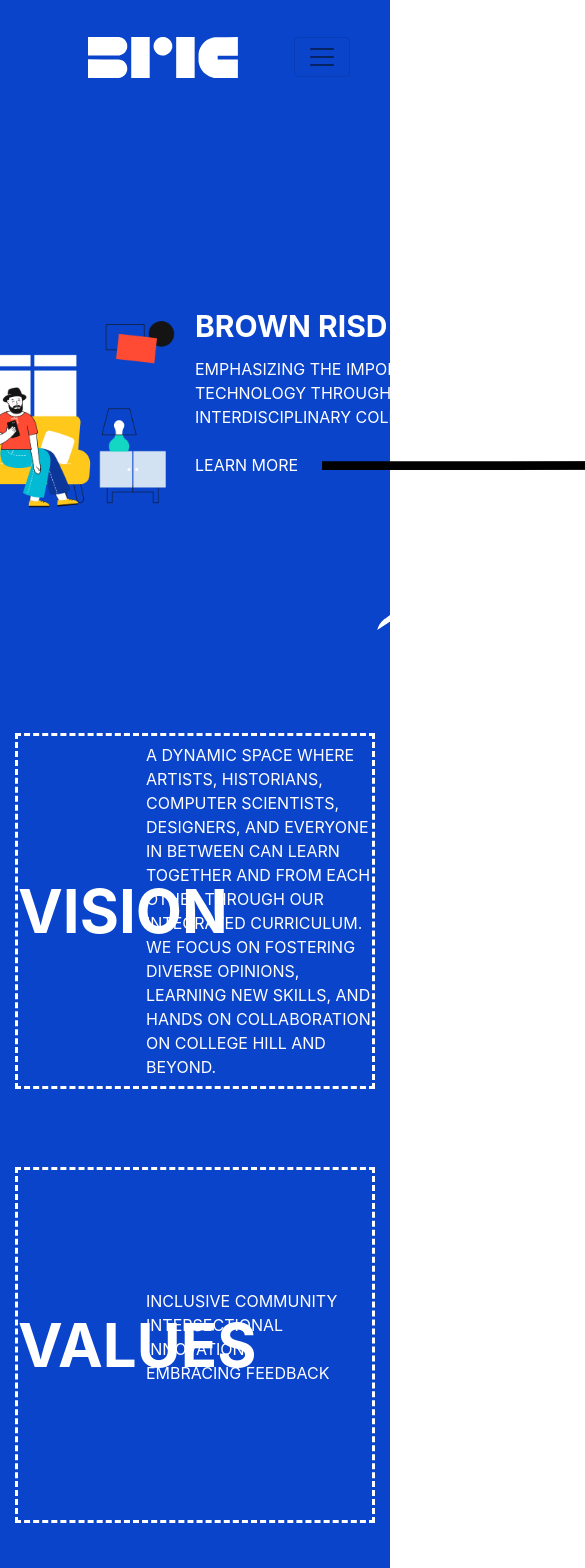
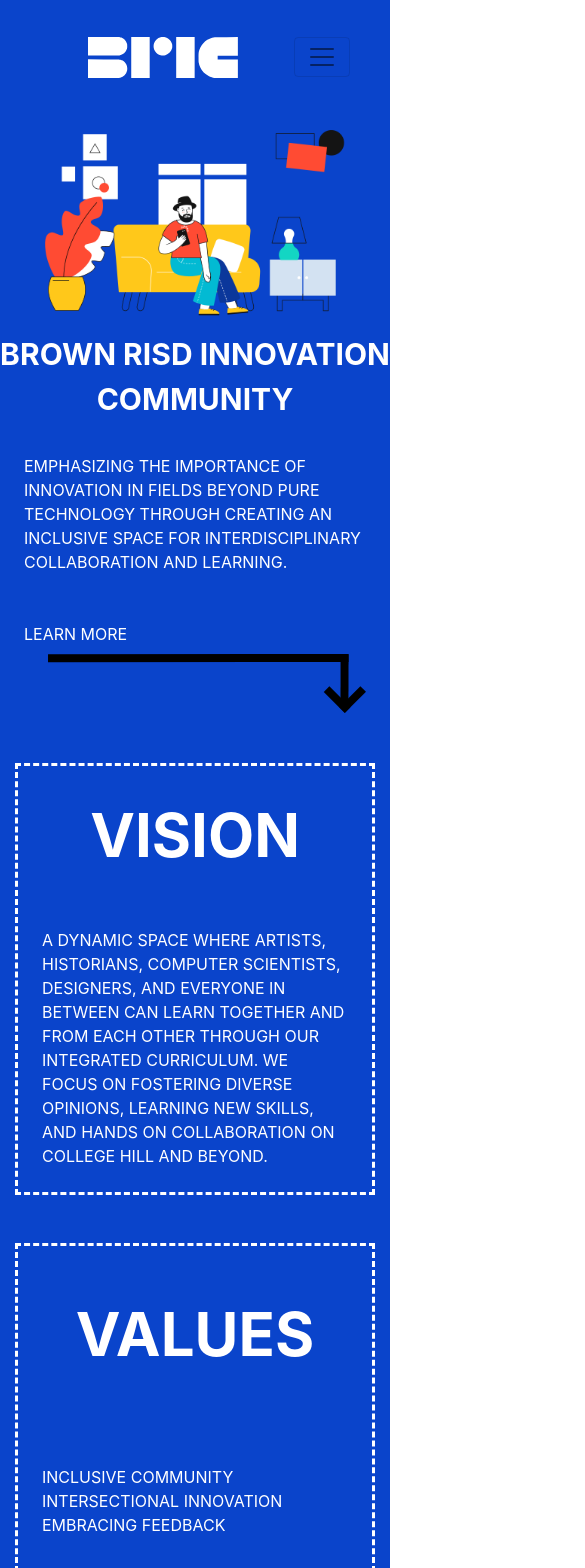
Before and after one commit to Brown-RISD-Innovation-Community/Brown-RISD-Innovation-Community.github.io, a React (Create React App) app: page / in a window 390 px wide. Shown: the top 1568 px of the page, 585 px wide, since content can reach past the window. Built offline with nearby package versions, Linux system fonts and the light colour scheme.

Commit message:
Responsive landing page

```diff
--- a/src/pages/LandingPage/index.js
+++ b/src/pages/LandingPage/index.js
@@ -20,18 +20,19 @@
     >
       <NavigationBar linkFontColor="white" />
       <Container
-        className="d-flex justify-content-center"
+        className="d-sm-flex justify-content-center"
         style={{ height: "600px", alignItems: " center" }}
       >
-        <Col>
+        <Row>
+        <Col xs={12} md={4}>
           <img
             src={LandingIllustration}
             alt="Illustration from Undraw on designers"
-            style={{ width: "350px" }}
+            style={{ width: "350px", maxWidth: "100%" }}
           />
         </Col>
-        <Col>
-          <div style={{ width: "600px" }}>
+        <Col xs={12} md={8}>
+          <div style={{ width: "600px", maxWidth: "100%" }}>
             <Row
               className="mb-2"
               style={{
@@ -44,26 +45,28 @@
             >
               Brown RISD Innovation Community
             </Row>
-            <Row style={{ textAlign: "left" }} className="mb-4">
+            <Row style={{ textAlign: "left" }} className="p-4">
               EMPHASIZING THE IMPORTANCE OF INNOVATION IN FIELDS BEYOND PURE
               TECHNOLOGY THROUGH CREATING AN INCLUSIVE SPACE FOR
               INTERDISCIPLINARY COLLABORATION AND LEARNING.
             </Row>
-            <Row className="mt-4">
+            <Row className="p-4">
               LEARN MORE
               <img
                 className="mt-2 ml-4"
                 src={Arrow}
                 alt="Arrow to learn more"
-                style={{ width: "350px" }}
+                style={{ width: "350px", maxWidth: "100%" }}
               />
             </Row>
           </div>
         </Col>
+        </Row>
       </Container>
       <Container
         className="mb-5 mt-5"
-        style={{ position: "relative", top: "-30px" }}
+        style={{overflow:"hidden"}}
+        // style={{ position: "relative", top: "-30px", overflow:"hidden"}}
       >
         <img
           src={Scissors}
@@ -77,13 +80,14 @@
             bottom: 0,
             right: "-10%",
             zIndex: 0,
-            overflow: "hidden",
           }}
         />
         <div style={{ borderStyle: "dashed" }}>
-          <Row style={{ height: "350px" }}>
+          <Row style={{ minHeight: "350px" }}>
             <Col
-              className="col-4"
+              xs={12}
+              md={4}
+              className="col-4 p-4"
               style={{
                 fontWeight: "bold",
                 fontSize: 60,
@@ -94,23 +98,29 @@
               Vision
             </Col>
             <Col
+              xs={12}
+              md={8}
               className="col-8"
               style={{ textAlign: "left", margin: "auto" }}
             >
+              <div className="p-4">
               A DYNAMIC SPACE WHERE ARTISTS, HISTORIANS, COMPUTER SCIENTISTS,
               DESIGNERS, AND EVERYONE IN BETWEEN CAN LEARN TOGETHER AND FROM
               EACH OTHER THROUGH OUR INTEGRATED CURRICULUM. WE FOCUS ON
               FOSTERING DIVERSE OPINIONS, LEARNING NEW SKILLS, AND HANDS ON
               COLLABORATION ON COLLEGE HILL AND BEYOND.
+              </div>
             </Col>
           </Row>
         </div>
       </Container>
       <Container className="pb-5">
         <div style={{ borderStyle: "dashed" }}>
-          <Row style={{ height: "350px" }}>
+          <Row style={{ minHeight: "350px" }}>
             <Col
-              className="col-4"
+              xs={12}
+              md={4}
+              className="col-4 p-4"
               style={{
                 fontSize: 60,
                 textTransform: "uppercase",
@@ -120,13 +130,14 @@
             >
               Values
             </Col>
-            <Col className="col-8" style={{ margin: "auto" }}>
+            <Col xs={12} md={8} className="col-8" style={{ margin: "auto" }}>
               <ul
                 style={{
                   listStyle: "none",
                   textAlign: "left",
                   paddingInlineStart: "0",
                 }}
+                className="p-4"
               >
                 <li>INCLUSIVE COMMUNITY</li>
                 <li>INTERSECTIONAL INNOVATION</li>
```
